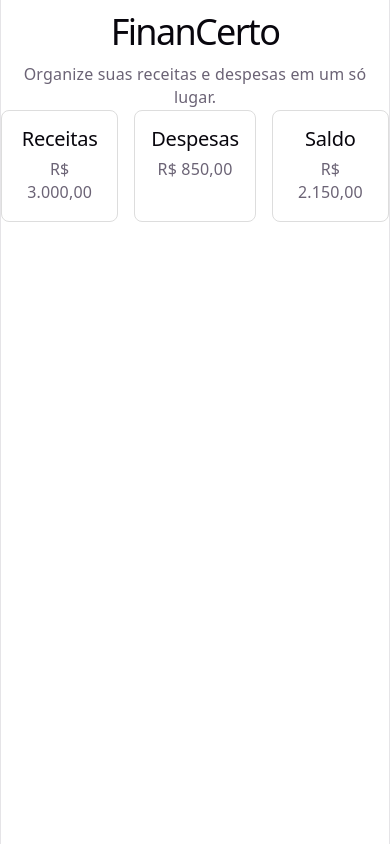
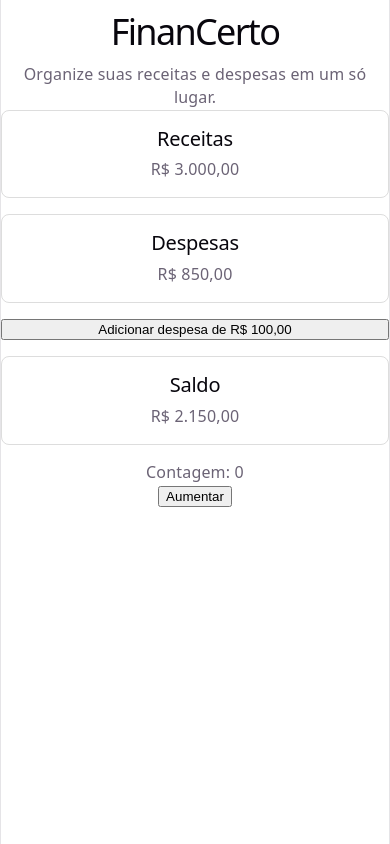
Before and after one commit to POLLY1515/FinanCerto, a React (Vite) app in the folder financerto-frontend/: page / in a window 390 px wide. Built offline with nearby package versions, Linux system fonts and the light colour scheme.

Commit message:
feat: calcular saldo automaticamente

```diff
--- a/financerto-frontend/src/App.css
+++ b/financerto-frontend/src/App.css
@@ -182,3 +182,9 @@
     border-right-color: var(--border);
   }
 }
+
+@media (max-width: 600px){
+  .resumo-financeiro{
+    flex-direction: column;
+  }
+}
--- a/financerto-frontend/src/App.jsx
+++ b/financerto-frontend/src/App.jsx
@@ -1,8 +1,16 @@
 import CartaoResumo from "./CartaoResumo";
 import "./App.css";
+import Contador from "./Contador";
+import { useState } from "react";
+
 
 
 function App() {
+
+  const [despesas, setDespesas] = useState(850);
+  const receitas = 3000;
+  const saldo = receitas - despesas;
+
 
   return (
 
@@ -11,8 +19,21 @@ function App() {
       <p>Organize suas receitas e despesas em um só lugar.</p>
       <div className="resumo-financeiro">
           <CartaoResumo titulo="Receitas" valor=" R$ 3.000,00 "/>
-          <CartaoResumo titulo="Despesas" valor=" R$ 850,00 "/>
-          <CartaoResumo titulo="Saldo" valor=" R$ 2.150,00 "/>
+          <CartaoResumo titulo="Despesas" valor={`R$ ${despesas.toLocaleString("pt-BR",
+            {minimumFractionDigits: 2,
+              maximumFractionDigits: 2,
+            })}`}
+            />
+            <button onClick={() => setDespesas(
+              valorAnterior => valorAnterior + 100
+            )}> Adicionar despesa de R$ 100,00</button>
+          <CartaoResumo titulo="Saldo"
+           valor={`R$ ${saldo.toLocaleString("pt-BR",
+            {minimumFractionDigits: 2,
+              maximumFractionDigits: 2,
+            })}`}
+            />
+          <Contador />
       </div>
 
     </main>
--- /dev/null
+++ b/financerto-frontend/src/Contador.jsx
@@ -0,0 +1,15 @@
+import { useState } from "react";
+
+export default function Contador() {
+  const [contador, setContador] = useState(0);
+
+  return (
+    <div>
+      <p>Contagem: {contador}</p>
+
+      <button onClick={() => setContador(c => c + 1)}>
+        Aumentar
+      </button>
+    </div>
+  );
+}
```
